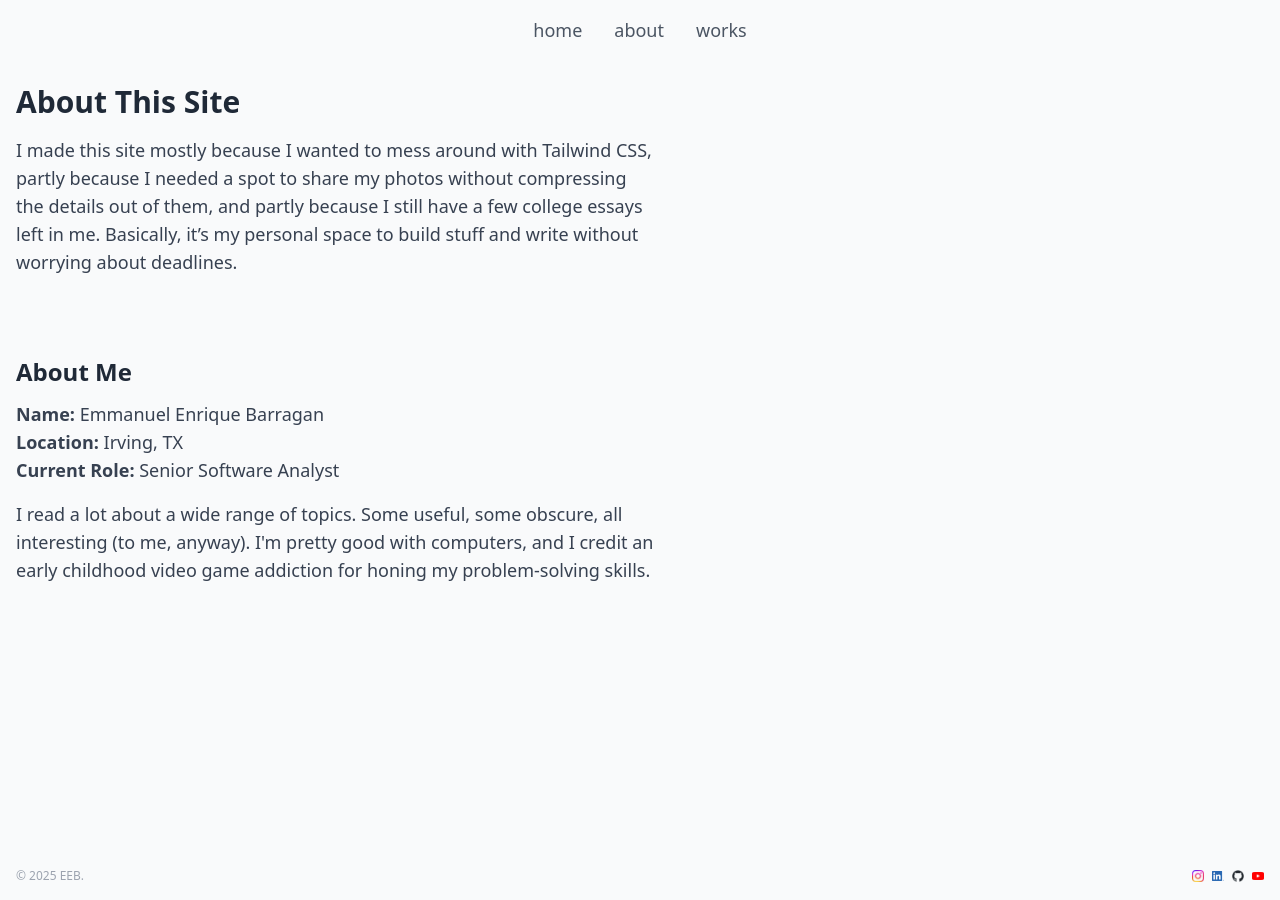
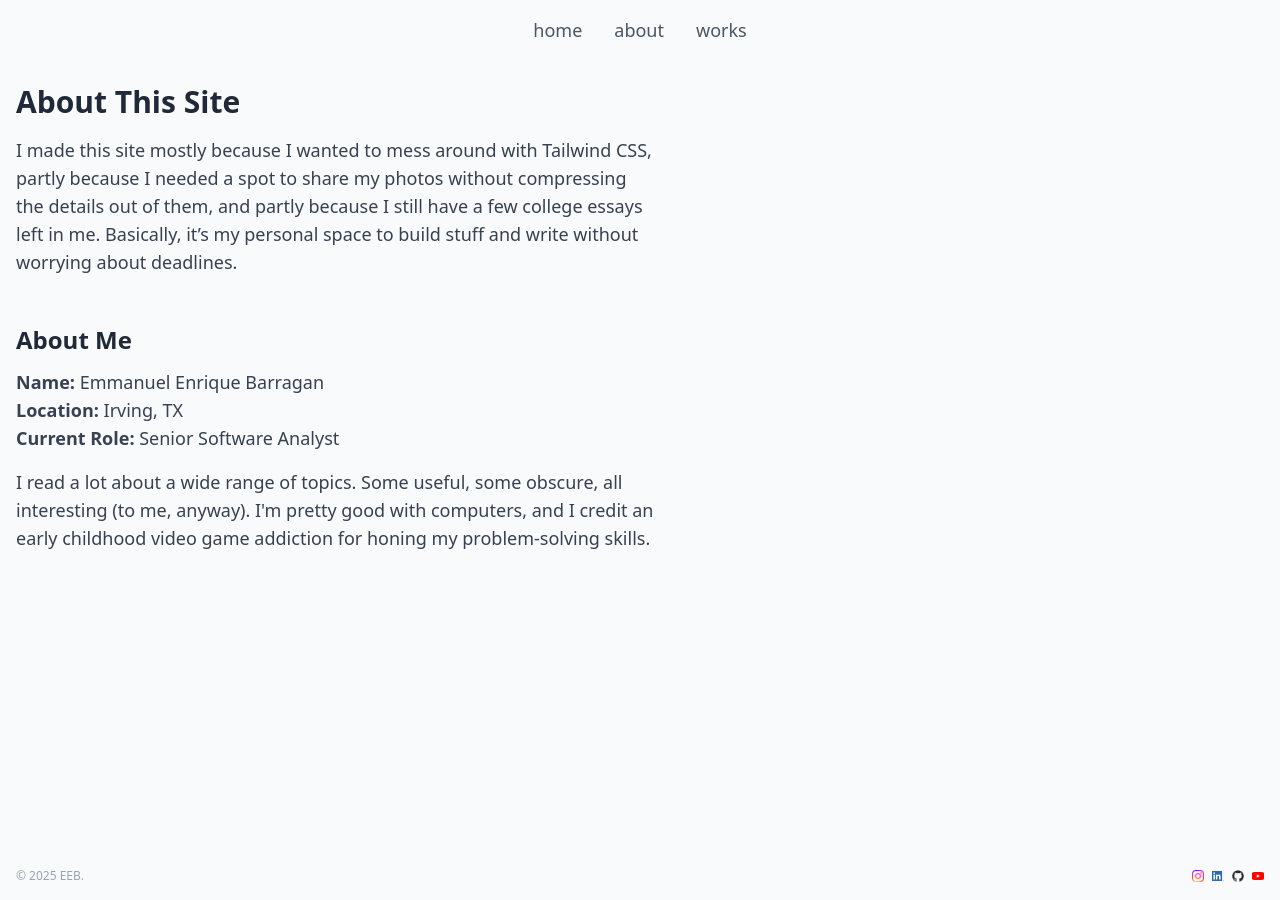
Before and after one commit to enriquebarragan/enriquebarragan.github.io, a Jekyll site: the page built from pages/about/index.md, in a window 1280 px wide. Built offline with Jekyll 4.4.1, drawn with Linux system fonts in a browser that asks for light colours; nearby versions of some CDN libraries.

Commit message:
Update index.md

```diff
--- a/pages/about/index.md
+++ b/pages/about/index.md
@@ -13,7 +13,7 @@ permalink: /about/
   </p>
   </div>
 
-  <div class="max-w-2xl px-4 py-8">
+  <div class="max-w-2xl px-4">
   <h2 class="text-2xl font-semibold mb-3 text-gray-800">About Me</h2>
   <ul class="mb-4 text-base sm:text-lg text-gray-700">
     <li><strong>Name:</strong> Emmanuel Enrique Barragan</li>
```
